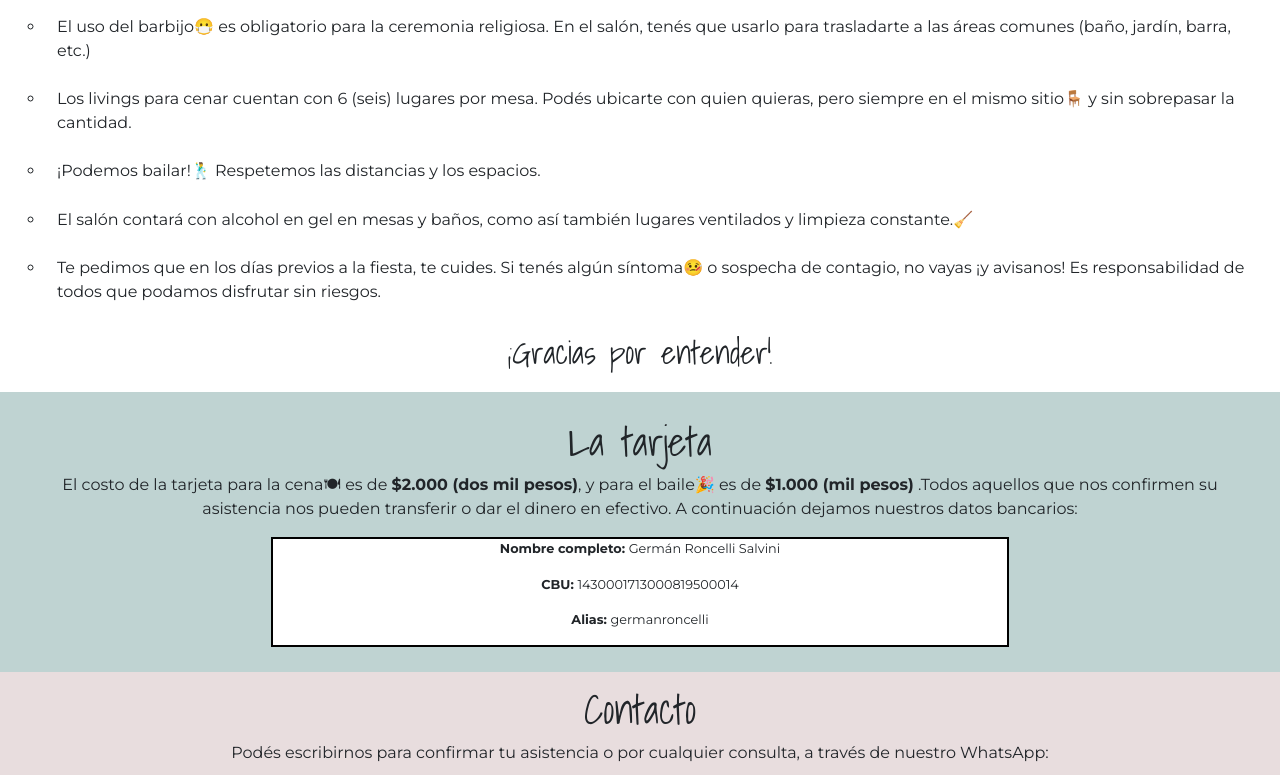
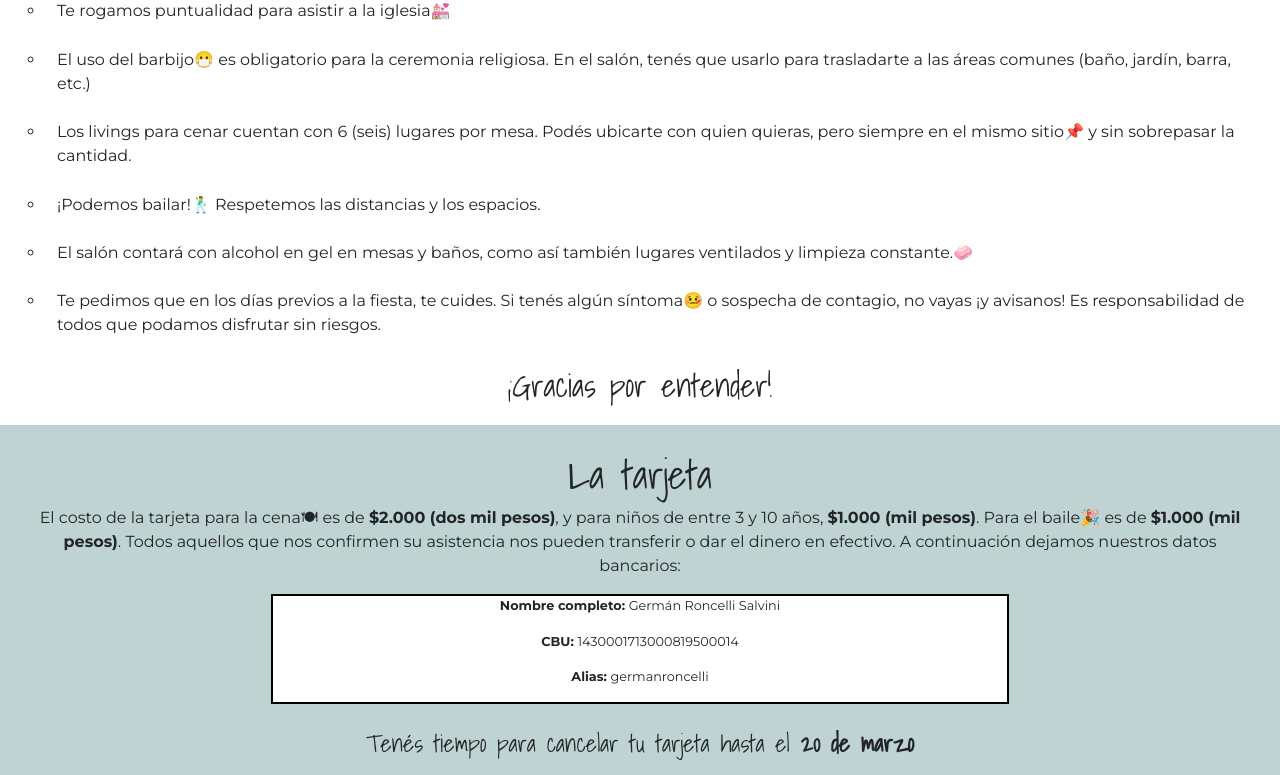
Before and after one commit to murraywallas/casamientoLuyGer, a plain HTML site: page index.html in a window 1280 px wide. Shown: the part 1898-2673 px from the top of the page. Drawn offline with nearby package versions, Linux system fonts and the light colour scheme.

Commit message:
Add files via upload

```diff
--- a/index.html
+++ b/index.html
@@ -12,32 +12,13 @@
     <link href="https://fonts.googleapis.com/css2?family=Montserrat:wght@200;300;400;500;600;700;800;900&display=swap" rel="stylesheet">
 
     <link href="https://cdn.jsdelivr.net/npm/bootstrap@5.0.0-beta1/dist/css/bootstrap.min.css" rel="stylesheet" integrity="sha384-giJF6kkoqNQ00vy+HMDP7azOuL0xtbfIcaT9wjKHr8RbDVddVHyTfAAsrekwKmP1" crossorigin="anonymous">
-    <link rel="stylesheet" href="styles.css">
+
 
     <script src="https://kit.fontawesome.com/a076d05399.js"></script>
     <script src="http://ajax.googleapis.com/ajax/libs/jquery/1.11.1/jquery.min.js"></script>
-        <script>
-            posicionarMenu();
 
-            $(window).scroll(function() {
-                posicionarMenu();
-            });
-
-            function posicionarMenu() {
-                var altura_del_header = $('.container-flex').outerHeight(true);
-                var altura_del_menu = $('.navbar').outerHeight(true);
-
-                if ($(window).scrollTop() >= altura_del_header){
-                    $('.navbar').addClass('fixed');
-                    $('.wrapper').css('margin-top', (altura_del_menu) + 'px');
-                } else {
-                    $('.navbar').removeClass('fixed');
-                    $('.wrapper').css('margin-top', '0');
-                }
-            }
-
-        </script>
     <script src="https://cdn.jsdelivr.net/npm/bootstrap@5.0.0-beta1/dist/js/bootstrap.bundle.min.js" integrity="sha384-ygbV9kiqUc6oa4msXn9868pTtWMgiQaeYH7/t7LECLbyPA2x65Kgf80OJFdroafW" crossorigin="anonymous"></script>
+    <link rel="stylesheet" href="styles.css">
 
     <title>Germán &amp; Luciana</title>
 </head>
@@ -88,13 +69,13 @@
                 <div class="container-event">
                     <h3>Ceremonia religiosa</h3>
                     <img src="img/wed-ceremony.jpg" alt="Imagen ceremonia religiosa">
-                    <h5>Sábado 27 de Marzo, 19.00 PM @ Capilla Santa María Goretti</h5>
+                    <h5>Sábado 27 de Marzo, 17.45 PM | Parroquia Santa María Goretti</h5>
                     <iframe src="https://www.google.com/maps/embed?pb=!1m18!1m12!1m3!1d3345.3518504861677!2d-68.87501568517919!3d-33.02085958089915!2m3!1f0!2f0!3f0!3m2!1i1024!2i768!4f13.1!3m3!1m2!1s0x967e0ad089e71bdb%3A0xf685447243805ffd!2sSanta%20Mar%C3%ADa%20Goretti%2C%20Parroquia!5e0!3m2!1ses-419!2sar!4v1611799272312!5m2!1ses-419!2sar" width="400" height="300" frameborder="0" style="border:0;" allowfullscreen="" aria-hidden="false" tabindex="0"></iframe>
                 </div>
                 <div class="container-event">
                     <h3>Cena y fiesta</h3>
                     <img src="img/wed-party.jpg" alt="Imagen cena y fiesta">
-                    <h5>Sábado 27 de Marzo, 20.30 PM @ Quinta Fermina</h5>
+                    <h5>Sábado 27 de Marzo, 20.00 PM | Quinta Fermina</h5>
                     <iframe src="https://www.google.com/maps/embed?pb=!1m18!1m12!1m3!1d3346.180887992802!2d-68.85441988517988!3d-32.999006180905496!2m3!1f0!2f0!3f0!3m2!1i1024!2i768!4f13.1!3m3!1m2!1s0x967e0b26166a26f7%3A0xab7316585623e406!2sQuinta%20Fermina%20Eventos!5e0!3m2!1ses-419!2sar!4v1611799315057!5m2!1ses-419!2sar" width="400" height="300" frameborder="0" style="border:0;" allowfullscreen="" aria-hidden="false" tabindex="0"></iframe>
                 </div>
             </div>
@@ -103,10 +84,11 @@
         <div class="container-flex container-info" id="info">
             <h1>Información importante</h1>
             <ul class="listado">
+                <li>Te rogamos puntualidad para asistir a la iglesia💒</li>
                 <li>El uso del barbijo😷 es obligatorio para la ceremonia religiosa. En el salón, tenés que usarlo para trasladarte a las áreas comunes (baño, jardín, barra, etc.) </li>
-                <li>Los livings para cenar cuentan con 6 (seis) lugares por mesa. Podés ubicarte con quien quieras, pero siempre en el mismo sitio🪑 y sin sobrepasar la cantidad.</li>
+                <li>Los livings para cenar cuentan con 6 (seis) lugares por mesa. Podés ubicarte con quien quieras, pero siempre en el mismo sitio📌 y sin sobrepasar la cantidad.</li>
                 <li>¡Podemos bailar!🕺 Respetemos las distancias y los espacios.</li>
-                <li>El salón contará con alcohol en gel en mesas y baños, como así también lugares ventilados y limpieza constante.🧹</li>
+                <li>El salón contará con alcohol en gel en mesas y baños, como así también lugares ventilados y limpieza constante.🧼</li>
                 <li>Te pedimos que en los días previos a la fiesta, te cuides. Si tenés algún síntoma🤒 o sospecha de contagio, no vayas ¡y avisanos! Es responsabilidad de todos que podamos disfrutar sin riesgos.</li>
             </ul>
             <h3>¡Gracias por entender!</h3>
@@ -114,18 +96,20 @@
 
         <div class="container-flex container-tarjeta" id="tarjeta">
             <h1>La tarjeta</h1>
-            <p>El costo de la tarjeta para la cena🍽 es de <b>$2.000 (dos mil pesos)</b>, y para el baile🎉 es de <b>$1.000 (mil pesos)</b> .Todos aquellos que nos confirmen su asistencia nos pueden transferir o dar el dinero en efectivo. A continuación dejamos nuestros datos bancarios:</p>
+            <p>El costo de la tarjeta para la cena🍽 es de <b>$2.000 (dos mil pesos)</b>, y para niños de entre 3 y 10 años, <b>$1.000 (mil pesos)</b>. Para el baile🎉 es de <b>$1.000 (mil pesos)</b>. Todos aquellos que nos confirmen su asistencia nos pueden transferir o dar el dinero en efectivo. A continuación dejamos nuestros datos bancarios:</p>
             <div class="container-banco">
                 <p><b>Nombre completo: </b>Germán Roncelli Salvini</p>
                 <p><b>CBU: </b>1430001713000819500014</p>
                 <p><b>Alias: </b>germanroncelli</p>
             </div>
+            <h6>Tenés tiempo para cancelar tu tarjeta hasta el <b>20 de marzo</b></h6>
         </div>
 
         <div class="container-contacto" id="contacto">
             <h1>Contacto</h1>
             <p>Podés escribirnos para confirmar tu asistencia o por cualquier consulta, a través de nuestro WhatsApp:</p>
-            <a href="wa.link/mac6lv"><i class="fab fa-whatsapp fa-4x"></i></a>
+            <a href="https://api.whatsapp.com/send?phone=542614681465&text=%C2%A1Hola!%20%F0%9F%98%84%20Gracias%20por%20escribirnos%20%C2%BFQuer%C3%A9s%20confirmar%20tu%20asistencia%20al%20evento?"><i class="fab fa-whatsapp fa-4x"></i></a>
+
         </div>
 
 
--- a/styles.css
+++ b/styles.css
@@ -15,6 +15,12 @@ h4, p, ul, ol, a {
 }
 
 h5 {
+	font-size: 1.1rem;
+}
+
+h6 {
+	font-family: 'Shadows Into Light', cursive;
+	padding: 2%;
 	font-size: 1.5rem;
 }
 
@@ -30,13 +36,6 @@ h5 {
 }
 
 /*NAVIGATOR*/
-
-.fixed {
-	position: fixed;
-	top:0;
-	background-color: white;
-	max-width: 85%;
-}
 
 .navbar-brand {
 	font-family: 'Shadows Into Light', cursive;
```
